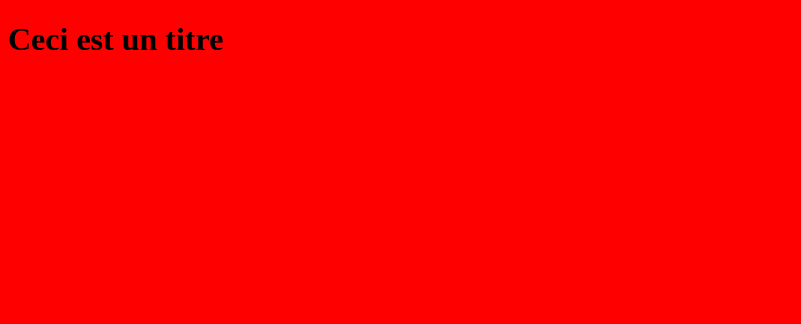
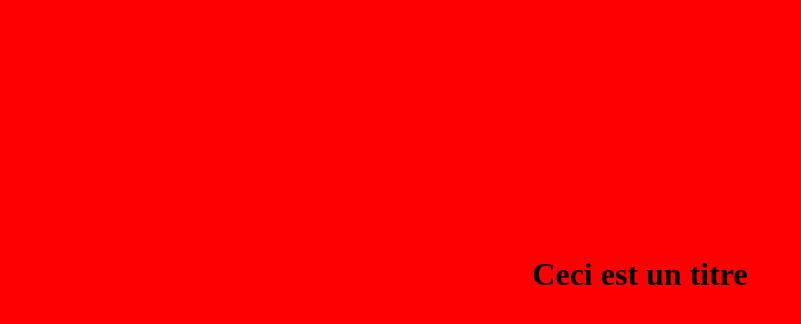
Before and after one commit to RechadS/formationgit, a plain HTML site: page index.html in a window 1280 px wide. Shown: the whole page, without its empty margins (0-801 px from the left). Drawn offline with Linux system fonts and the light colour scheme.

Commit message:
ajout de style

```diff
--- a/index.html
+++ b/index.html
@@ -4,6 +4,8 @@
 		<title>Formation Git</title>
 	<style type="text/css">
 		body{
+			margin-top: 20%;
+			text-align: center;
 			background-color: red;
 		}
 	</style>
```
